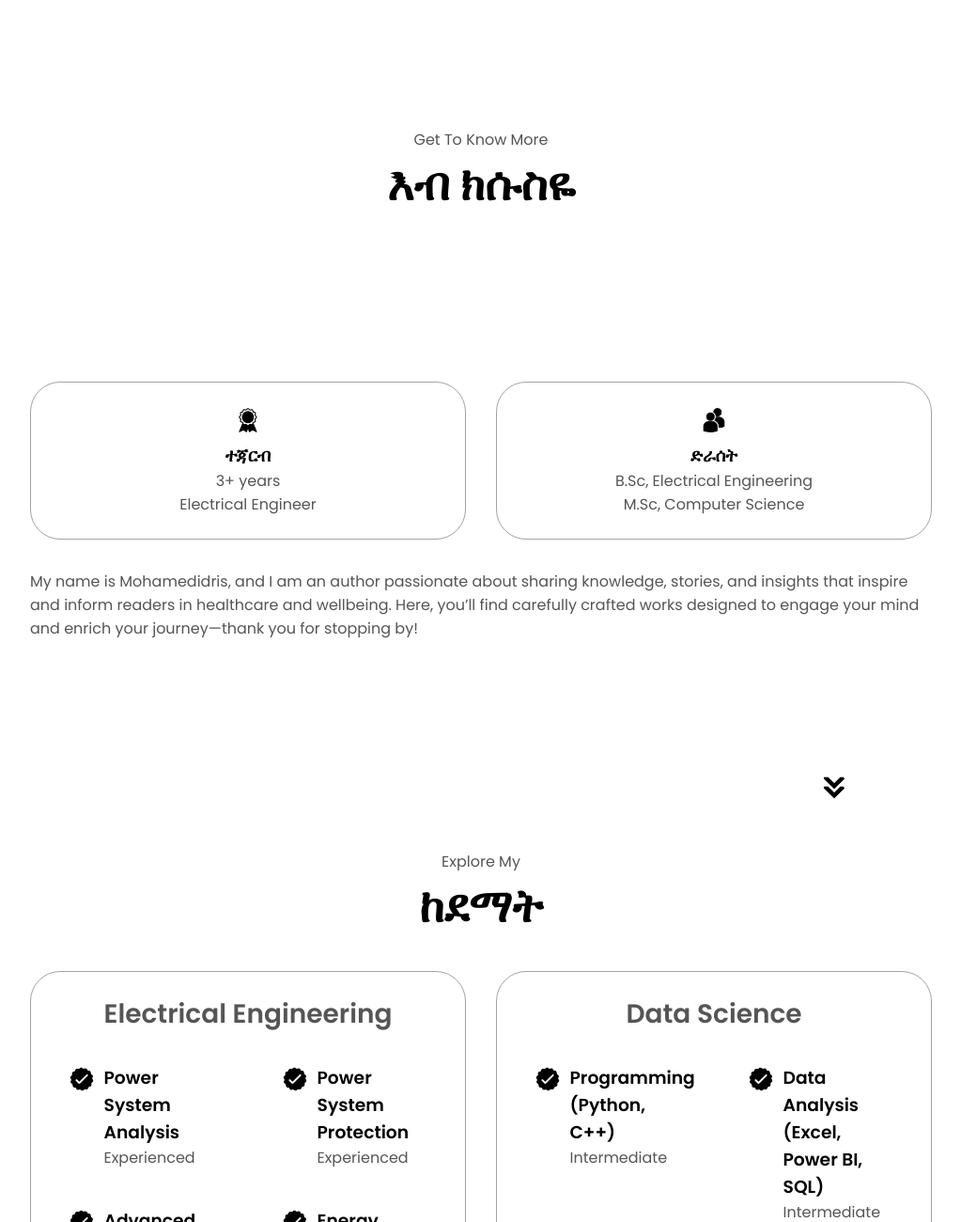
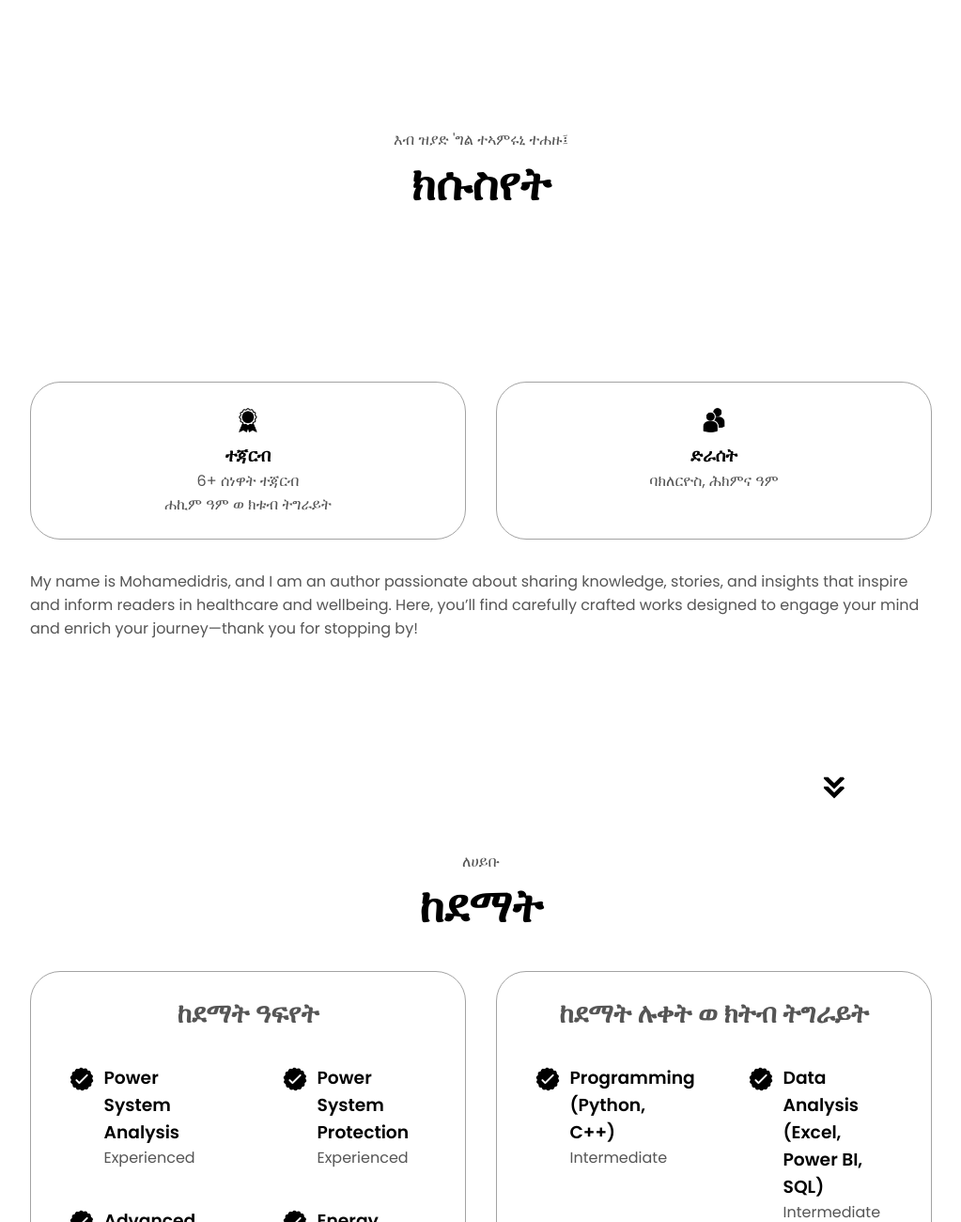
Before and after one commit to momer25/Personal_Portfolio_Idris, a plain HTML site: page index.html in a window 1280 px wide. Shown: the part 792-2092 px from the top of the page at 94% size, without its empty margins (128-1151 px from the left). Drawn offline with Linux system fonts and the light colour scheme.

Commit message:
UPDATE 2

```diff
--- a/index.html
+++ b/index.html
@@ -66,8 +66,8 @@
       </div>
     </section>
     <section id="about">
-      <p class="section__text__p1">Get To Know More</p>
-      <h1 class="title">እብ ክሱስዬ</h1>
+      <p class="section__text__p1">እብ ዝያድ 'ግል ተኣምሩኒ ተሐዙ፤</p>
+      <h1 class="title">ክሱስየት</h1>
       <div class="section-container">
 
         <div class="about-details-container">
@@ -79,7 +79,7 @@
                 class="icon"
               />
               <h3>ተጃርብ</h3>
-              <p>3+ years <br />Electrical Engineer</p>
+              <p>6+ ሰነዋት ተጃርብ <br />ሐኪም ዓም ወ ክቱብ ትግራይት</p>
             </div>
             <div class="details-container">
               <img
@@ -88,7 +88,7 @@
                 class="icon"
               />
               <h3>ድራሰት</h3>
-              <p>B.Sc, Electrical Engineering<br />M.Sc, Computer Science</p>
+              <p>ባክለርዮስ, ሕክምና ዓም</p>
             </div>
           </div>
           <div class="text-container">
@@ -109,12 +109,12 @@
       />
     </section>
     <section id="experience">
-      <p class="section__text__p1">Explore My</p>
+      <p class="section__text__p1">ለሀይቡ</p>
       <h1 class="title">ከደማት </h1>
       <div class="experience-details-container">
         <div class="about-containers">
           <div class="details-container">
-            <h2 class="experience-sub-title">Electrical Engineering</h2>
+            <h2 class="experience-sub-title">ከደማት ዓፍየት</h2>
             <div class="article-container">
               <article>
                 <img
@@ -185,7 +185,7 @@
             </div>
           </div>
           <div class="details-container">
-            <h2 class="experience-sub-title">Data Science</h2>
+            <h2 class="experience-sub-title">ከደማት ሉቀት ወ ክትብ ትግራይት</h2>
             <div class="article-container">
               <article>
                 <img
```
